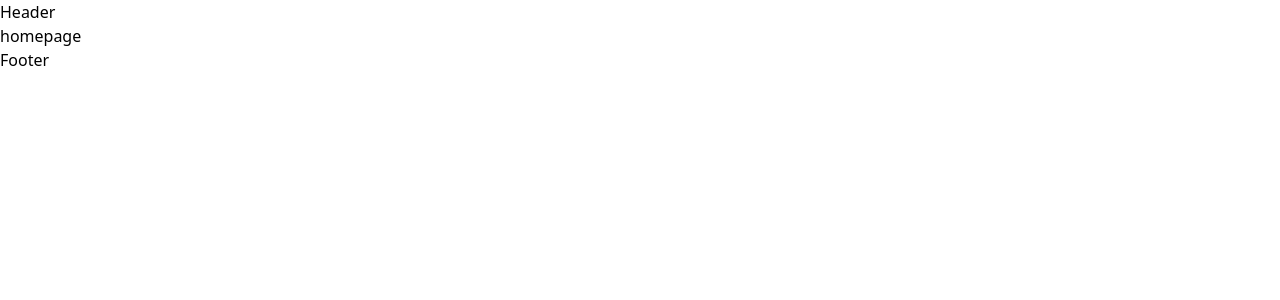
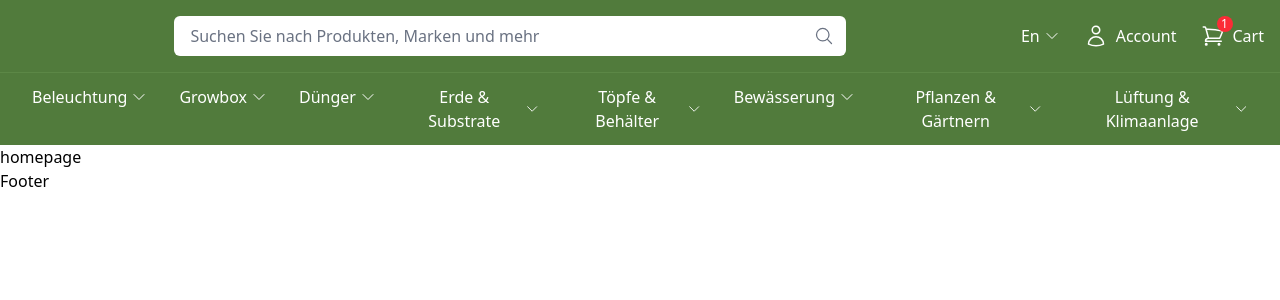
Before and after one commit to gdevgproject/fpoly-react-asm, a React (Vite) app: page / in a window 1280 px wide. Shown: the top 300 px of the page. Built offline with nearby package versions, Linux system fonts and the light colour scheme.

Commit message:
feat: header

```diff
--- a/src/ui/Header.tsx
+++ b/src/ui/Header.tsx
@@ -1,3 +1,174 @@
+import { useState } from 'react'
+
 export default function Header() {
-  return <div>Header</div>
+  const [isOpen, setIsOpen] = useState<string | null>(null)
+
+  const menuItems = [
+    {
+      title: 'Beleuchtung',
+      items: ['LED Grow Lights', 'HPS Lampen', 'Komplettsets', 'Zeitschaltuhren', 'Reflektoren', 'Leuchtmittel']
+    },
+    {
+      title: 'Growbox',
+      items: ['Growboxen', 'Growbox Komplettsets', 'Growbox Zubehör', 'Growzelte', 'Growschränke']
+    },
+    {
+      title: 'Dünger',
+      items: ['Basis Dünger', 'Spezial Dünger', 'Bio Dünger', 'Booster', 'pH Regulierung']
+    },
+    {
+      title: 'Erde & Substrate',
+      items: ['Erde', 'Kokos', 'Hydro Substrate', 'Perlite', 'Vermiculite']
+    },
+    {
+      title: 'Töpfe & Behälter',
+      items: ['Eckige Töpfe', 'Runde Töpfe', 'Untersetzer', 'Pflanzschalen', 'Anzuchttöpfe']
+    },
+    {
+      title: 'Bewässerung',
+      items: ['Bewässerungssysteme', 'Pumpen', 'Schläuche', 'Timer', 'Tanks']
+    },
+    {
+      title: 'Pflanzen & Gärtnern',
+      items: ['Samen', 'Stecklinge', 'Werkzeuge', 'Messgeräte', 'Pflanzenpflege']
+    },
+    {
+      title: 'Lüftung & Klimaanlage',
+      items: ['Ventilatoren', 'Filter', 'Klimageräte', 'Luftbefeuchter', 'Abluft Sets']
+    }
+  ]
+
+  return (
+    <header className='bg-[#517B3C] text-white'>
+      {/* Top Bar */}
+      <div className='container mx-auto max-w-7xl px-4 py-4'>
+        <div className='flex items-center justify-between gap-4'>
+          {/* Search Bar */}
+          <div className='mx-auto max-w-2xl flex-1'>
+            <div className='relative'>
+              <input
+                type='search'
+                placeholder='Suchen Sie nach Produkten, Marken und mehr'
+                className='w-full rounded-md border-0 bg-white py-2 pr-10 pl-4 text-gray-900 placeholder:text-gray-500 focus:ring-2 focus:ring-[#517B3C]'
+              />
+              <button className='absolute top-0 right-0 bottom-0 px-3 text-gray-500'>
+                <svg
+                  xmlns='http://www.w3.org/2000/svg'
+                  fill='none'
+                  viewBox='0 0 24 24'
+                  strokeWidth={1.5}
+                  stroke='currentColor'
+                  className='h-5 w-5'
+                >
+                  <path
+                    strokeLinecap='round'
+                    strokeLinejoin='round'
+                    d='m21 21-5.197-5.197m0 0A7.5 7.5 0 1 0 5.196 5.196a7.5 7.5 0 0 0 10.607 10.607Z'
+                  />
+                </svg>
+              </button>
+            </div>
+          </div>
+
+          {/* Right Section */}
+          <div className='flex items-center gap-6'>
+            {/* Language Selector */}
+            <div className='flex items-center gap-1'>
+              <span>En</span>
+              <svg
+                xmlns='http://www.w3.org/2000/svg'
+                fill='none'
+                viewBox='0 0 24 24'
+                strokeWidth={1.5}
+                stroke='currentColor'
+                className='h-4 w-4'
+              >
+                <path strokeLinecap='round' strokeLinejoin='round' d='m19.5 8.25-7.5 7.5-7.5-7.5' />
+              </svg>
+            </div>
+
+            {/* Account */}
+            <button className='flex items-center gap-2'>
+              <svg
+                xmlns='http://www.w3.org/2000/svg'
+                fill='none'
+                viewBox='0 0 24 24'
+                strokeWidth={1.5}
+                stroke='currentColor'
+                className='h-6 w-6'
+              >
+                <path
+                  strokeLinecap='round'
+                  strokeLinejoin='round'
+                  d='M15.75 6a3.75 3.75 0 1 1-7.5 0 3.75 3.75 0 0 1 7.5 0ZM4.501 20.118a7.5 7.5 0 0 1 14.998 0A17.933 17.933 0 0 1 12 21.75c-2.676 0-5.216-.584-7.499-1.632Z'
+                />
+              </svg>
+              <span>Account</span>
+            </button>
+
+            {/* Cart */}
+            <button className='flex items-center gap-2'>
+              <div className='relative'>
+                <svg
+                  xmlns='http://www.w3.org/2000/svg'
+                  fill='none'
+                  viewBox='0 0 24 24'
+                  strokeWidth={1.5}
+                  stroke='currentColor'
+                  className='h-6 w-6'
+                >
+                  <path
+                    strokeLinecap='round'
+                    strokeLinejoin='round'
+                    d='M2.25 3h1.386c.51 0 .955.343 1.087.835l.383 1.437M7.5 14.25a3 3 0 0 0-3 3h15.75m-12.75-3h11.218c1.121-2.3 2.1-4.684 2.924-7.138a60.114 60.114 0 0 0-16.536-1.84M7.5 14.25 5.106 5.272M6 20.25a.75.75 0 1 1-1.5 0 .75.75 0 0 1 1.5 0Zm12.75 0a.75.75 0 1 1-1.5 0 .75.75 0 0 1 1.5 0Z'
+                  />
+                </svg>
+                <span className='absolute -top-2 -right-2 flex h-4 w-4 items-center justify-center rounded-full bg-red-500 text-xs'>
+                  1
+                </span>
+              </div>
+              <span>Cart</span>
+            </button>
+          </div>
+        </div>
+      </div>
+
+      {/* Navigation */}
+      <nav className='border-t border-[#5c8746] bg-[#517B3C]'>
+        <div className='container mx-auto max-w-7xl px-4'>
+          <ul className='flex'>
+            {menuItems.map((item) => (
+              <li key={item.title} className='relative'>
+                <button
+                  onClick={() => setIsOpen(isOpen === item.title ? null : item.title)}
+                  className='flex items-center gap-1 px-4 py-3 hover:bg-[#5c8746] focus:bg-[#5c8746]'
+                >
+                  {item.title}
+                  <svg
+                    xmlns='http://www.w3.org/2000/svg'
+                    fill='none'
+                    viewBox='0 0 24 24'
+                    strokeWidth={1.5}
+                    stroke='currentColor'
+                    className='h-4 w-4'
+                  >
+                    <path strokeLinecap='round' strokeLinejoin='round' d='m19.5 8.25-7.5 7.5-7.5-7.5' />
+                  </svg>
+                </button>
+                {isOpen === item.title && (
+                  <div className='absolute top-full left-0 z-50 w-48 bg-white py-2 shadow-lg'>
+                    {item.items.map((subItem) => (
+                      <a key={subItem} href='#' className='block px-4 py-2 text-sm text-gray-700 hover:bg-gray-100'>
+                        {subItem}
+                      </a>
+                    ))}
+                  </div>
+                )}
+              </li>
+            ))}
+          </ul>
+        </div>
+      </nav>
+    </header>
+  )
 }
```
